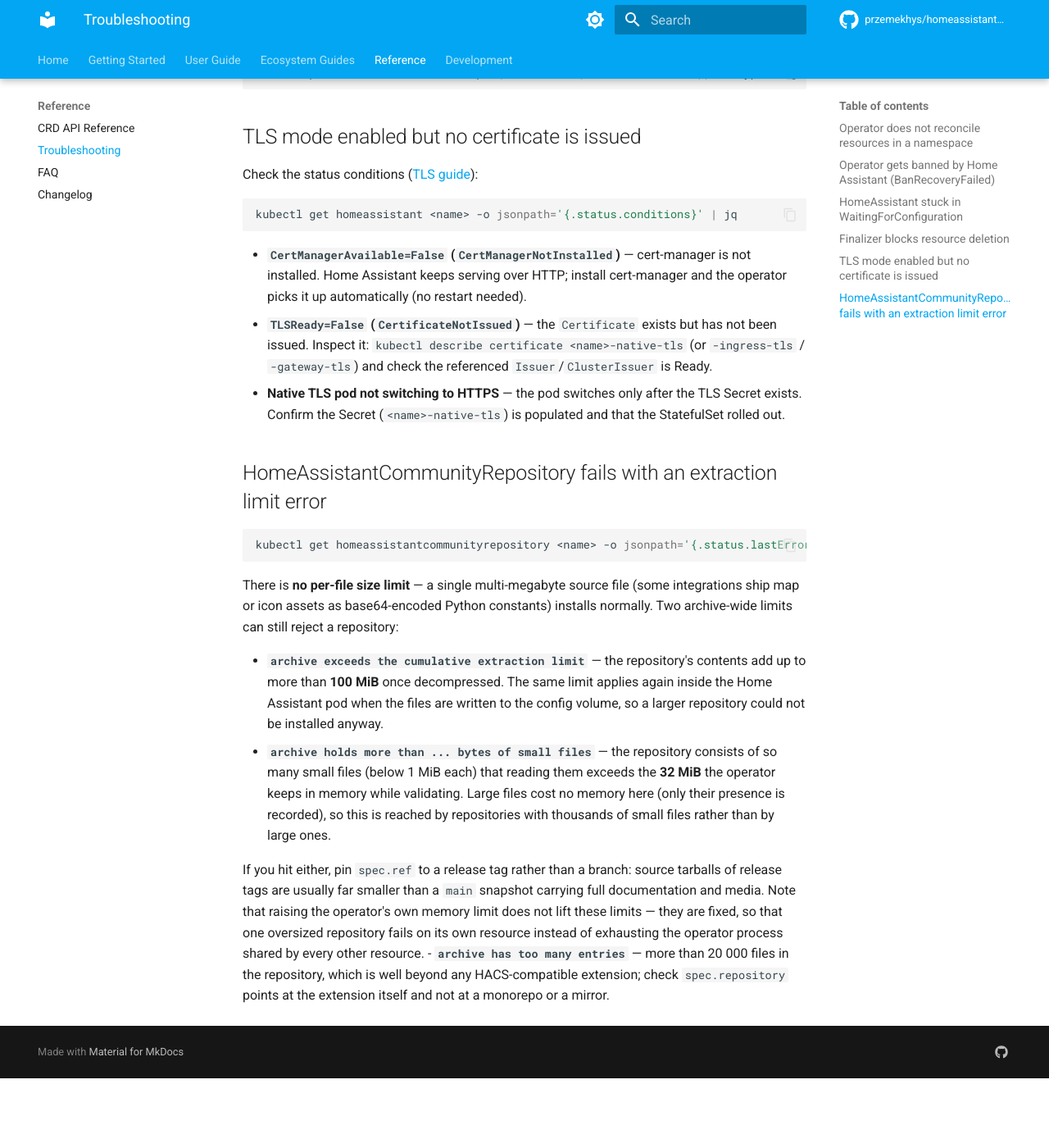
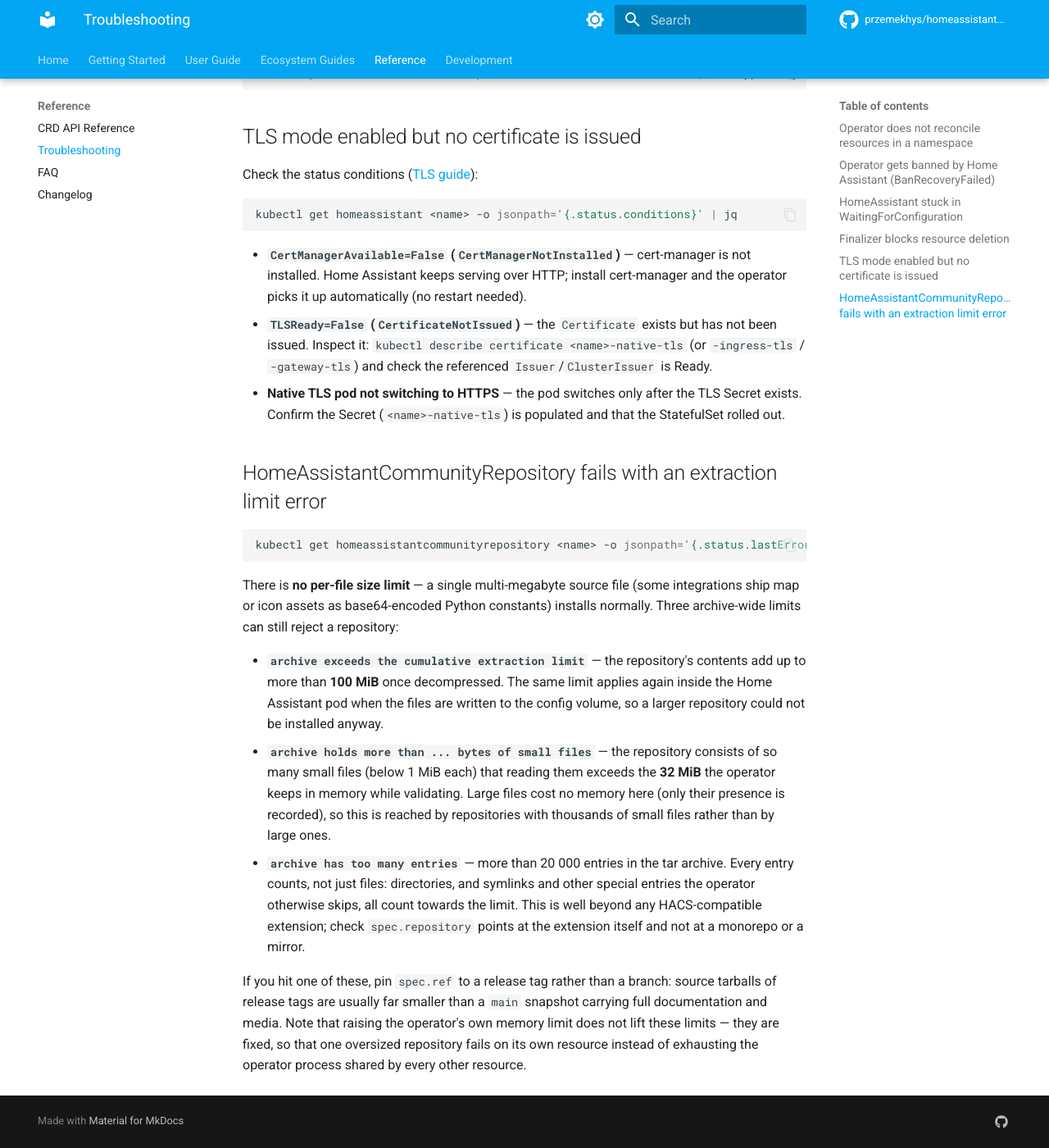
Before and after one commit to agdphd/homeassistant-operator, an MkDocs documentation site: the page built from docs/reference/troubleshooting.md, in a window 1280 px wide and 1400 px high, scrolled down 1489 px. Shown: the whole window at 82% size. Built offline with MkDocs 1.6.1 and Material for MkDocs 9.7.7, drawn with Linux system fonts in a browser that asks for light colours; comment, search, counter and statistics services are not loaded; before the commit the page ends 2804 px from its top, so only the background shows below that.

Commit message:
docs(troubleshooting): correct the community repository extraction limits

```diff
--- a/docs/reference/troubleshooting.md
+++ b/docs/reference/troubleshooting.md
@@ -80,7 +80,7 @@ kubectl get homeassistantcommunityrepository <name> -o jsonpath='{.status.lastEr
 
 There is **no per-file size limit** — a single multi-megabyte source file (some
 integrations ship map or icon assets as base64-encoded Python constants) installs
-normally. Two archive-wide limits can still reject a repository:
+normally. Three archive-wide limits can still reject a repository:
 
 - **`archive exceeds the cumulative extraction limit`** — the repository's contents
   add up to more than **100 MiB** once decompressed. The same limit applies again
@@ -91,12 +91,14 @@ normally. Two archive-wide limits can still reject a repository:
   operator keeps in memory while validating. Large files cost no memory here (only
   their presence is recorded), so this is reached by repositories with thousands of
   small files rather than by large ones.
+- **`archive has too many entries`** — more than 20 000 entries in the tar archive.
+  Every entry counts, not just files: directories, and symlinks and other special
+  entries the operator otherwise skips, all count towards the limit. This is well
+  beyond any HACS-compatible extension; check `spec.repository` points at the
+  extension itself and not at a monorepo or a mirror.
 
-If you hit either, pin `spec.ref` to a release tag rather than a branch: source
+If you hit one of these, pin `spec.ref` to a release tag rather than a branch: source
 tarballs of release tags are usually far smaller than a `main` snapshot carrying full
 documentation and media. Note that raising the operator's own memory limit does not
 lift these limits — they are fixed, so that one oversized repository fails on its own
 resource instead of exhausting the operator process shared by every other resource.
-- **`archive has too many entries`** — more than 20 000 files in the repository,
-  which is well beyond any HACS-compatible extension; check `spec.repository` points
-  at the extension itself and not at a monorepo or a mirror.
```
